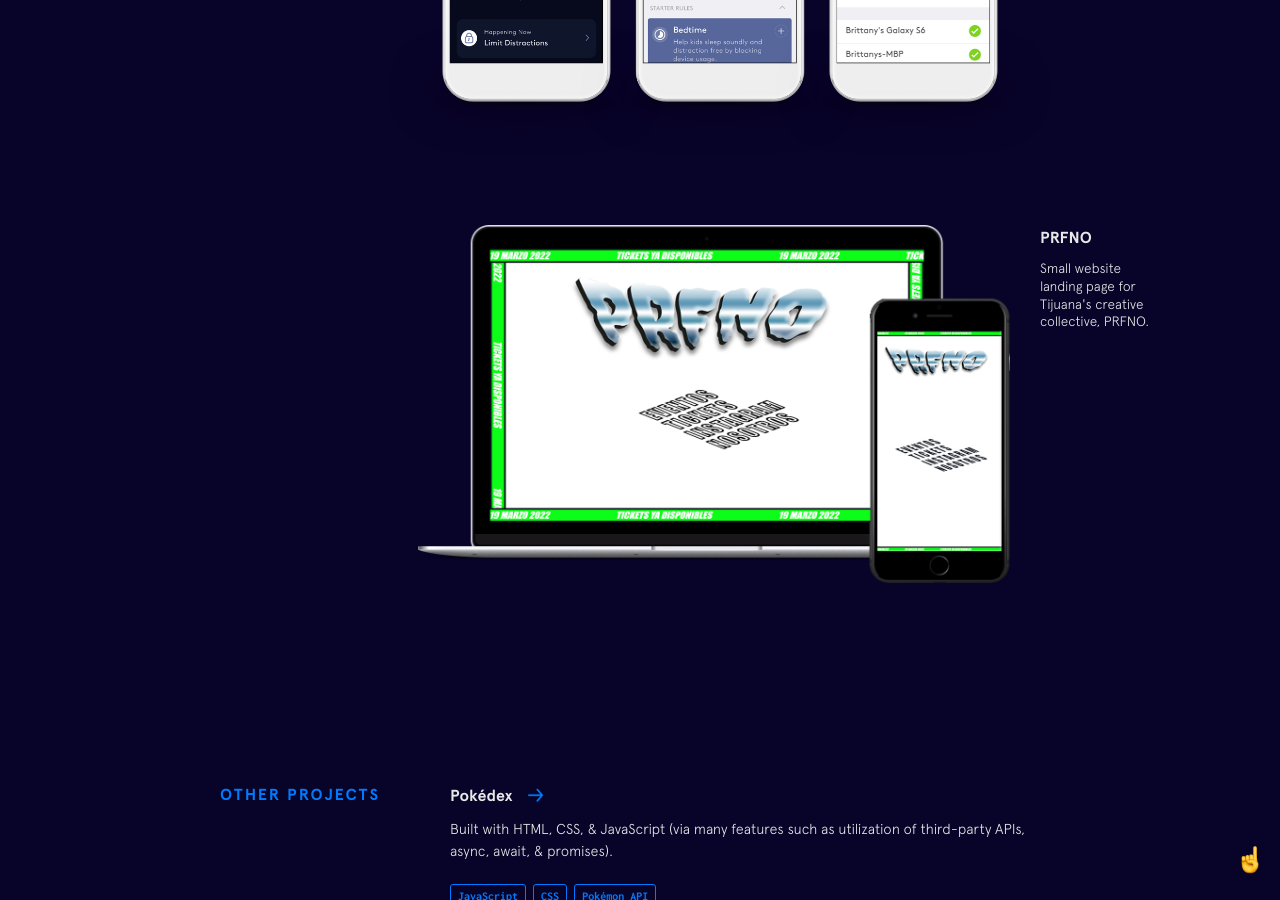
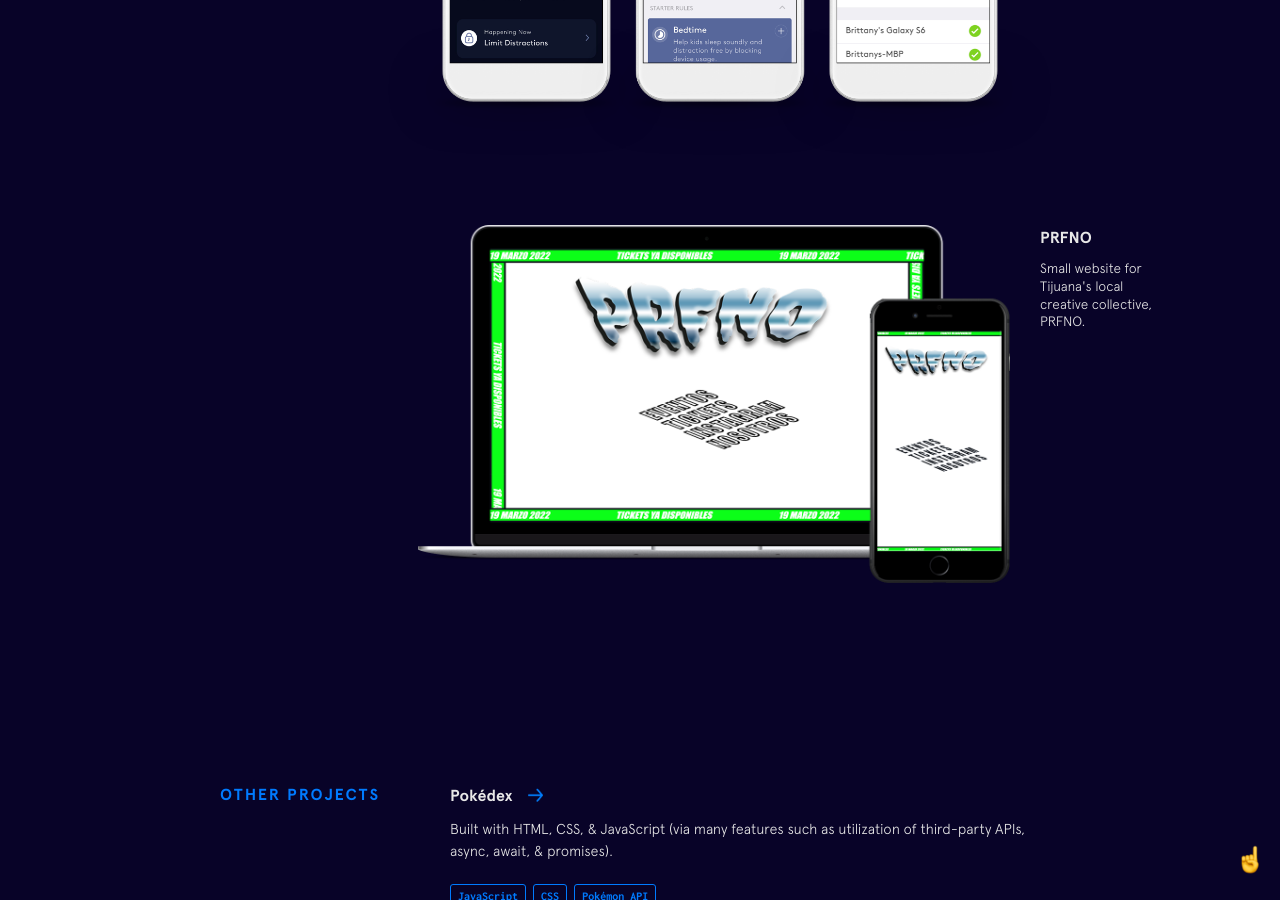
Before and after one commit to ArturReyes/arturreyes.github.io, a Jekyll site: the page built from index.html, in a window 1280 px wide and 900 px high, scrolled down 2950 px. Built offline with Jekyll 4.4.1, drawn with Linux system fonts in a browser that asks for light colours; nearby versions of some CDN libraries.

Commit message:
caption change

```diff
--- a/_includes/featured-projects.html
+++ b/_includes/featured-projects.html
@@ -49,7 +49,7 @@
         <div class="project__name">
           <a href="https://prfno.com.mx/" target="_blank">PRFNO</a>
         </div>
-        <p>Small website landing page for Tijuana's creative collective, PRFNO.</p>
+        <p>Small website for Tijuana's local creative collective, PRFNO.</p>
       </figcaption>
     </div>
   </div>
```
